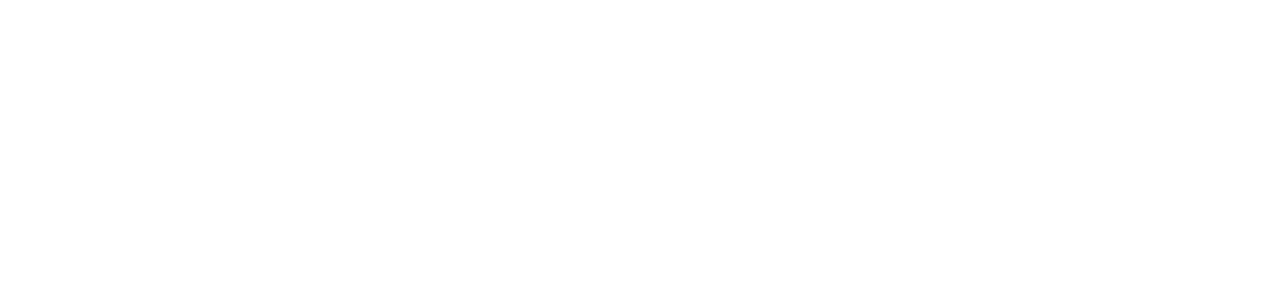
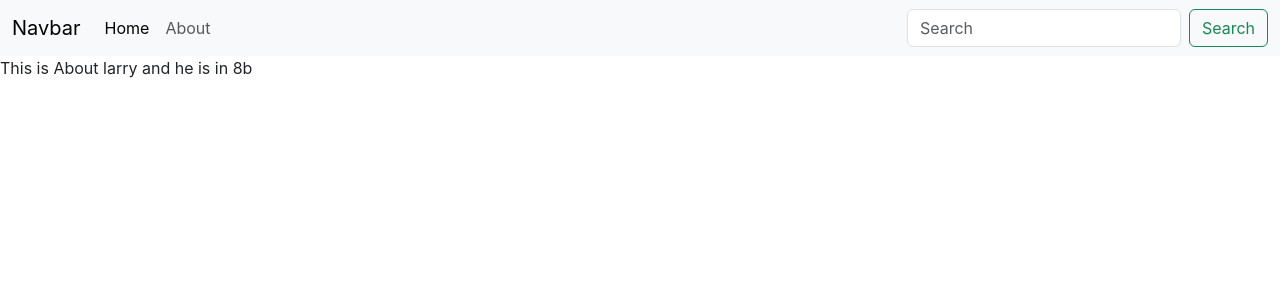
Before and after one commit to nishantyadav24/inotebook, a React (Create React App) app: page /about in a window 1280 px wide. Shown: the top 300 px of the page. Built offline with nearby package versions, Linux system fonts and the light colour scheme.

Commit message:
front-end and Context API

```diff
--- a/public/index.html
+++ b/public/index.html
@@ -5,39 +5,22 @@
     <link rel="icon" href="%PUBLIC_URL%/favicon.ico" />
     <meta name="viewport" content="width=device-width, initial-scale=1" />
     <meta name="theme-color" content="#000000" />
-    <meta
-      name="description"
-      content="Web site created using create-react-app"
-    />
+    <meta name="description" content="Web application created using React for managing personal notes." />
     <link rel="apple-touch-icon" href="%PUBLIC_URL%/logo192.png" />
-    <!--
-      manifest.json provides metadata used when your web app is installed on a
-      user's mobile device or desktop. See https://developers.google.com/web/fundamentals/web-app-manifest/
-    -->
+
+    <!-- Web app manifest -->
     <link rel="manifest" href="%PUBLIC_URL%/manifest.json" />
-    <!--
-      Notice the use of %PUBLIC_URL% in the tags above.
-      It will be replaced with the URL of the `public` folder during the build.
-      Only files inside the `public` folder can be referenced from the HTML.
 
-      Unlike "/favicon.ico" or "favicon.ico", "%PUBLIC_URL%/favicon.ico" will
-      work correctly both with client-side routing and a non-root public URL.
-      Learn how to configure a non-root public URL by running `npm run build`.
-    -->
-    <title>React App</title>
+    <!-- Bootstrap CSS -->
+    <link href="https://cdn.jsdelivr.net/npm/bootstrap@5.3.3/dist/css/bootstrap.min.css" rel="stylesheet" integrity="sha384-QWTKZyjpPEjISv5WaRU9OFeRpok6YctnYmDr5pNlyT2bRjXh0JMhjY6hW+ALEwIH" crossorigin="anonymous">
+
+    <title>iNotebook - Take your notes on the go </title>
   </head>
   <body>
     <noscript>You need to enable JavaScript to run this app.</noscript>
-    <div id="root"></div>
-    <!--
-      This HTML file is a template.
-      If you open it directly in the browser, you will see an empty page.
+    <div id="new"></div>
 
-      You can add webfonts, meta tags, or analytics to this file.
-      The build step will place the bundled scripts into the <body> tag.
-
-      To begin the development, run `npm start` or `yarn start`.
-      To create a production bundle, use `npm run build` or `yarn build`.
-    -->
+    <!-- Bootstrap Bundle with Popper -->
+    <script src="https://cdn.jsdelivr.net/npm/bootstrap@5.3.3/dist/js/bootstrap.bundle.min.js" integrity="sha384-YvpcrYf0tY3lHB60NNkmXc5s9fDVZLESaAA55NDzOxhy9GkcIdslK1eN7N6jIeHz" crossorigin="anonymous"></script>
   </body>
 </html>
--- a/src/App.js
+++ b/src/App.js
@@ -1,8 +1,27 @@
-import logo from './logo.svg';
+import React from 'react';
 import './App.css';
-import { useState } from 'react';
+import Navbar from './components/Navbar';
+import Home from './components/Home';
+import About from './components/About';
+import NoteState from './context/notes/NoteState';  // Correctly import NoteState
+import {
+  BrowserRouter as Router,
+  Routes,
+  Route
+} from "react-router-dom";
 
 function App() {
+  return (
+    <NoteState>
+      <Router>
+        <Navbar />
+        <Routes>
+          <Route path="/" element={<Home />} />
+          <Route path="/about" element={<About />} />  {/* Ensure path is lowercase "about" */}
+        </Routes>
+      </Router>
+    </NoteState>
+  );
 }
 
 export default App;
--- /dev/null
+++ b/src/components/About.js
@@ -0,0 +1,14 @@
+import React, { useContext, useEffect } from 'react';
+import noteContext from '../context/notes/NoteContext';
+
+const About = () => {
+  const a = useContext(noteContext);
+  useEffect(()=>{
+    a.update()
+  },[])
+  return (
+    <div>This is About {a.state.name} and he is in {a.state.class}</div>  // Ensure there is a space between "About" and "{a.name}"
+  );
+}
+
+export default About;
--- /dev/null
+++ b/src/components/Home.js
@@ -0,0 +1,9 @@
+import React from 'react'
+
+const Home = () => {
+  return (
+    <div>Home</div>
+  )
+}
+
+export default Home
--- /dev/null
+++ b/src/components/Navbar.js
@@ -0,0 +1,34 @@
+import React from 'react';
+import { Link } from "react-router-dom";
+const Navbar = () => {
+  return (
+    <nav className="navbar navbar-expand-lg bg-body-tertiary">
+      <div className="container-fluid">
+        <Link className="navbar-brand" to="/">Navbar</Link>
+        <button className="navbar-toggler" type="button" data-bs-toggle="collapse" data-bs-target="#navbarSupportedContent" aria-controls="navbarSupportedContent" aria-expanded="false" aria-label="Toggle navigation">
+          <span className="navbar-toggler-icon"></span>
+        </button>
+        <div className="collapse navbar-collapse" id="navbarSupportedContent">
+          <ul className="navbar-nav me-auto mb-2 mb-lg-0">
+            <li className="nav-item">
+              <Link className="nav-link active" aria-current="page" to="/">Home</Link>
+            </li>
+            <li className="nav-item">
+              <Link className="nav-link" to="/About">About</Link>
+            </li>
+            <li className="nav-item dropdown">
+
+
+            </li>
+          </ul>
+          <form className="d-flex" role="search">
+            <input className="form-control me-2" type="search" placeholder="Search" aria-label="Search" />
+            <button className="btn btn-outline-success" type="submit">Search</button>
+          </form>
+        </div>
+      </div>
+    </nav>
+  );
+}
+
+export default Navbar;
--- /dev/null
+++ b/src/context/notes/NoteContext.js
@@ -0,0 +1,5 @@
+import { createContext } from "react";
+
+const NoteContext = createContext();
+
+export default NoteContext;
--- /dev/null
+++ b/src/context/notes/NoteState.js
@@ -0,0 +1,25 @@
+import React from "react";
+import noteContext from "./NoteContext";
+import { useState } from "react";
+const NoteState = (props) => {
+  const s1 = {
+    "name": "harry",
+    "class": "5b"
+  };
+const [state,setState] = useState(s1)
+const update = () =>{
+    setTimeout(()=>{
+        setState({
+            "name":"larry",
+            "class":"8b"
+        })
+    },1000)
+}
+  return (
+    <noteContext.Provider value={{state, update}}>
+      {props.children}
+    </noteContext.Provider>
+  );
+};
+
+export default NoteState;
--- a/src/index.js
+++ b/src/index.js
@@ -4,14 +4,15 @@
 import App from './App';
 import reportWebVitals from './reportWebVitals';
 
-const root = ReactDOM.createRoot(document.getElementById('root'));
+const root = ReactDOM.createRoot(document.getElementById('new'));
 root.render(
   <React.StrictMode>
     <App />
   </React.StrictMode>
 );
 
-// If you want to start measuring performance in your app, pass a function
+
+// If you want to start measuring performance in your app, pass a fu    nction
 // to log results (for example: reportWebVitals(console.log))
 // or send to an analytics endpoint. Learn more: https://bit.ly/CRA-vitals
 reportWebVitals();
```
Also changed, not shown: package.json (+6 -1 lines), 2 other files (tests, documents, lock files or other folders).
